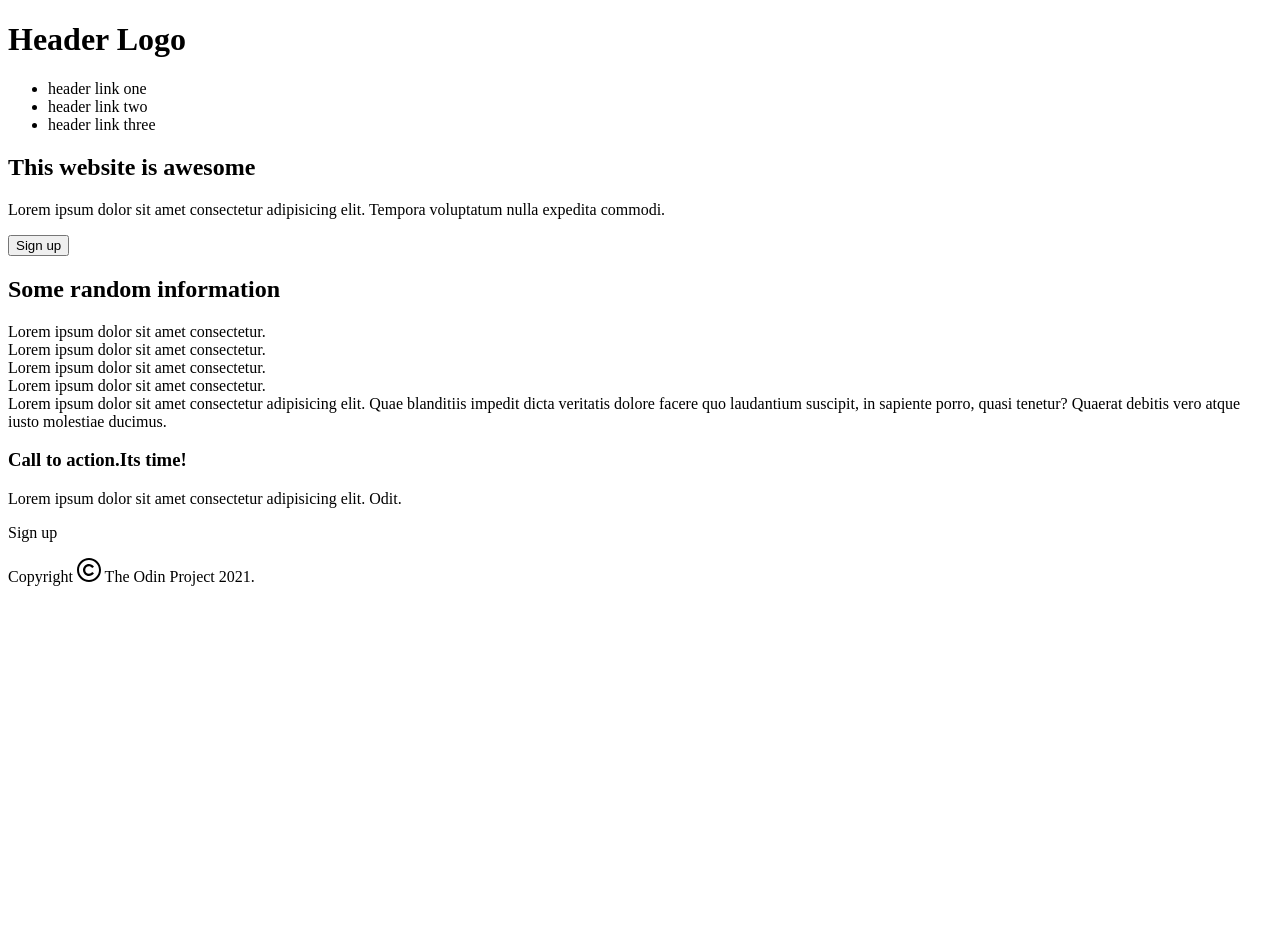
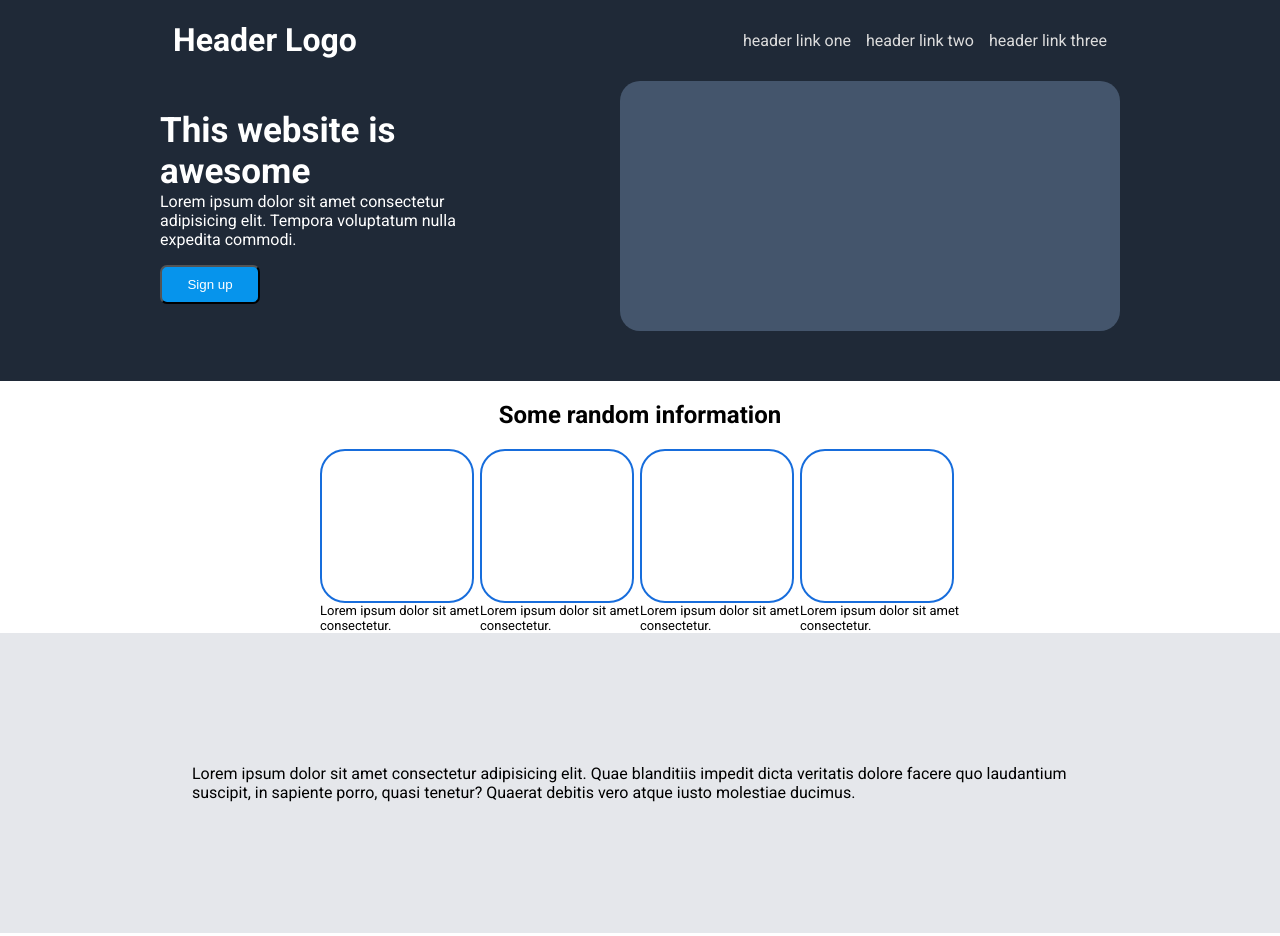
Before and after one commit to Natnaelweldu/Landing-Page-, a plain HTML site: page index.html in a window 1280 px wide. Shown: the top 936 px of the page. Before the commit the page ends 800 px from the top, so only its background shows below. Drawn offline with Linux system fonts and the light colour scheme.

Commit message:
complete the first signup section

```diff
--- a/css/style.css
+++ b/css/style.css
@@ -0,0 +1,103 @@
+@import url("https://fonts.googleapis.com/css2?family=Roboto:ital,wght@0,100;0,300;0,400;0,500;0,700;0,900;1,100;1,300;1,400;1,500;1,700;1,900&display=swap");
+
+body {
+  margin: 0;
+  padding: 0;
+  font-family: Roboto;
+  display: flex;
+  flex-direction: column;
+}
+
+header {
+  width: 100%;
+  background-color: #1f2937;
+  color: #fff;
+  padding-bottom: 50px;
+}
+
+.header-top {
+  display: flex;
+  justify-content: space-around;
+  align-items: center;
+}
+
+nav ul {
+  display: flex;
+  gap: 15px;
+  list-style-type: none;
+}
+
+ul a {
+  text-decoration: none;
+  color: #ddd;
+}
+
+.header-logo {
+}
+
+.main-one {
+  display: flex;
+  justify-content: space-evenly;
+}
+
+.main-one .right-side {
+  width: 300px;
+}
+
+.main-one .right-side h2 {
+  font-size: 35px;
+  margin-bottom: 0;
+}
+
+.main-one .right-side p {
+  margin-top: 0;
+}
+
+.img-placeholder {
+  width: 500px;
+  height: 250px;
+  background-color: #44556c;
+  border-radius: 20px;
+}
+
+.main-one .left-side {
+  width: 100px;
+  padding: 10px;
+  border-radius: 7px;
+  background-color: rgb(6, 148, 236);
+  color: #fff;
+}
+
+.main-two h2 {
+  text-align: center;
+}
+
+.main-two .cards {
+  width: 50%;
+  display: flex;
+  margin: 0 auto;
+  justify-content: space-evenly;
+}
+.card {
+  width: 180px;
+  font-size: 13px;
+}
+.card-img {
+  width: 150px;
+  height: 150px;
+  border: 2px, solid, rgb(23, 109, 220);
+  border-radius: 25px;
+}
+.quote {
+  width: 100%;
+  height: 300px;
+  background-color: #e5e7eb;
+  display: flex;
+  justify-content: center;
+  align-items: center;
+}
+
+.quote p {
+  font: 36px extra-bold #1f2937;
+  width: 70%;
+}
--- a/index.html
+++ b/index.html
@@ -8,25 +8,28 @@
   </head>
   <body>
     <header>
+      <div class="header-top">
         <h1 class="header-logo">Header Logo</h1>
         <nav>
           <ul>
-          <li><a href=""></a>header link one</li>
-          <li><a href=""></a>header link two</li>
-          <li><a href=""></a>header link three</li>
+            <li><a href="">header link one</a></li>
+            <li><a href="">header link two</a></li>
+            <li><a href="">header link three</a></li>
           </ul>
         </nav>
-    </header>
-    <main>
+      </div>
       <section class="main-one">
+        <div class="right-side">
           <h2>This website is awesome</h2>
           <p>
             Lorem ipsum dolor sit amet consectetur adipisicing elit. Tempora
             voluptatum nulla expedita commodi.
           </p>
-        <button class="signup-btn">Sign up</button>
+          <button class="signup-btn left-side">Sign up</button>
+        </div>
         <div class="img-placeholder"></div>
       </section>
+    </header>
     <section class="main-two">
       <h2>Some random information</h2>
       <div class="cards">
@@ -47,25 +50,24 @@
           <div class="card-text">Lorem ipsum dolor sit amet consectetur.</div>
         </div>
       </div>
-        <div class="qoute">
+      <div class="quote">
+        <p>
           Lorem ipsum dolor sit amet consectetur adipisicing elit. Quae
           blanditiis impedit dicta veritatis dolore facere quo laudantium
           suscipit, in sapiente porro, quasi tenetur? Quaerat debitis vero atque
           iusto molestiae ducimus.
+        </p>
       </div>
       <div class="call-to-action">
         <div class="right-side">
           <h3>Call to action.Its time!</h3>
-            <p>
-              Lorem ipsum dolor sit amet consectetur adipisicing elit. Odit.
-            </p>
+          <p>Lorem ipsum dolor sit amet consectetur adipisicing elit. Odit.</p>
         </div>
         <div class="left-side">
           <div class="signup-btn">Sign up</div>
         </div>
       </div>
     </section>
-    </main>
     <footer>
       <p>
         Copyright
```
Lines whose indentation alone changed are shown as unchanged.
